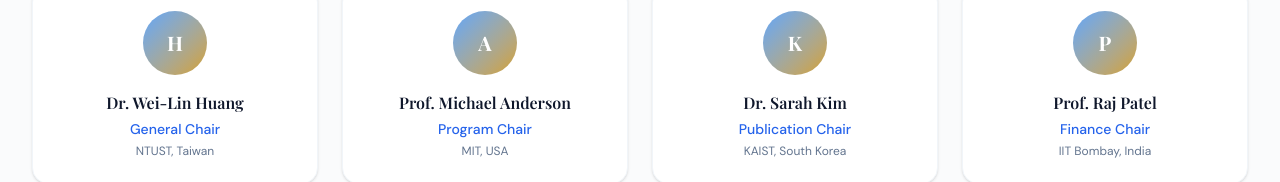
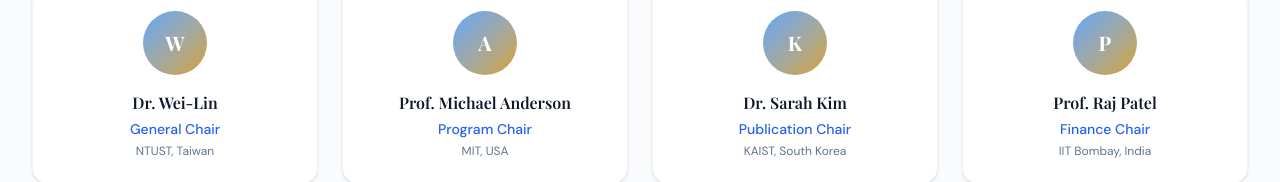
Before and after one commit to zainulhassan55/syscom2026, a React (Vite) app: page /committees in a window 1280 px wide. Shown: the part 601-783 px from the top of the page. Built offline with nearby package versions, Linux system fonts and the light colour scheme; a web font is replaced by a local one.

Commit message:
test changes

```diff
--- a/src/data/committees.ts
+++ b/src/data/committees.ts
@@ -1,6 +1,6 @@
 export const committees = {
   organizing: [
-    { name: 'Dr. Wei-Lin Huang', role: 'General Chair', affiliation: 'NTUST, Taiwan' },
+    { name: 'Dr. Wei-Lin', role: 'General Chair', affiliation: 'NTUST, Taiwan' },
     { name: 'Prof. Michael Anderson', role: 'Program Chair', affiliation: 'MIT, USA' },
     { name: 'Dr. Sarah Kim', role: 'Publication Chair', affiliation: 'KAIST, South Korea' },
     { name: 'Prof. Raj Patel', role: 'Finance Chair', affiliation: 'IIT Bombay, India' },
```
